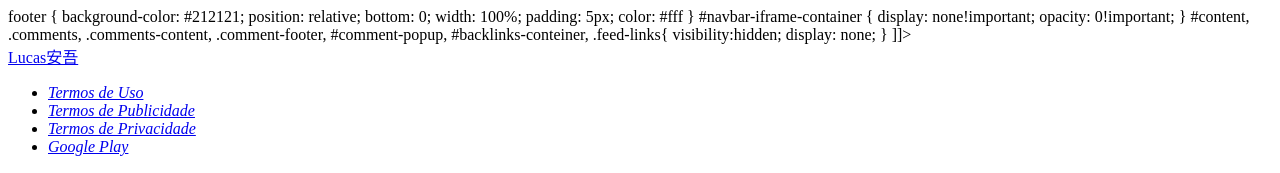
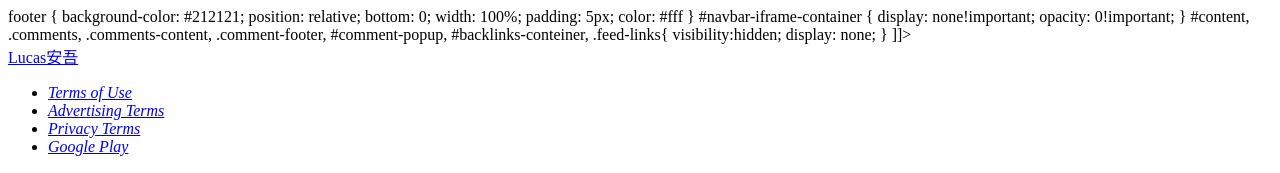
Before and after one commit to LucasLixo/LucasLixo, a plain HTML site: page Lucas-PlayerHub.html in a window 1280 px wide. Shown: the top 173 px of the page. Drawn offline with Linux system fonts and the light colour scheme; some icons are missing.

Commit message:
Update and rename LucasPlayerHub.html to Lucas-PlayerHub.html

```diff
--- a/LucasPlayerHub.html
+++ b/Lucas-PlayerHub.html
@@ -485,9 +485,9 @@
     <input checked='' hidden='' id='nav' type='checkbox'/>
     <div overflow=''>
       <ul>
-        <li active=''><a href='#usage'>Termos de Uso</a></li>
-        <li active=''><a href='#advertising'>Termos de Publicidade</a></li>
-        <li active=''><a href='#privacy'>Termos de Privacidade</a></li>
+        <li active=''><a href='#usage'>Terms of Use</a></li>
+        <li active=''><a href='#advertising'>Advertising Terms</a></li>
+        <li active=''><a href='#privacy'>Privacy Terms</a></li>
         <li active=''><a href='https://play.google.com/store/' target='_blank'>Google Play</a></li>
       </ul>
     </div>
@@ -569,7 +569,7 @@
     If you have any questions about the Privacy Terms, please contact us through <mark>Player Hub</mark> support.
   </span>
 </ol>
-
+<!--
 <h1>Português</h1>
 <h3 id='advertising'>Termos de Uso</h3>
 <ol>
@@ -732,6 +732,7 @@
     <mark>Player Hub</mark>.
   </span>
 </ol>
+ -->
     <div id='content'>
       <b:section class='main' id='main' showaddelement='yes'>
         <b:widget id='Blog1' locked='false' title='Postagens no blog' type='Blog' version='1'>
```
